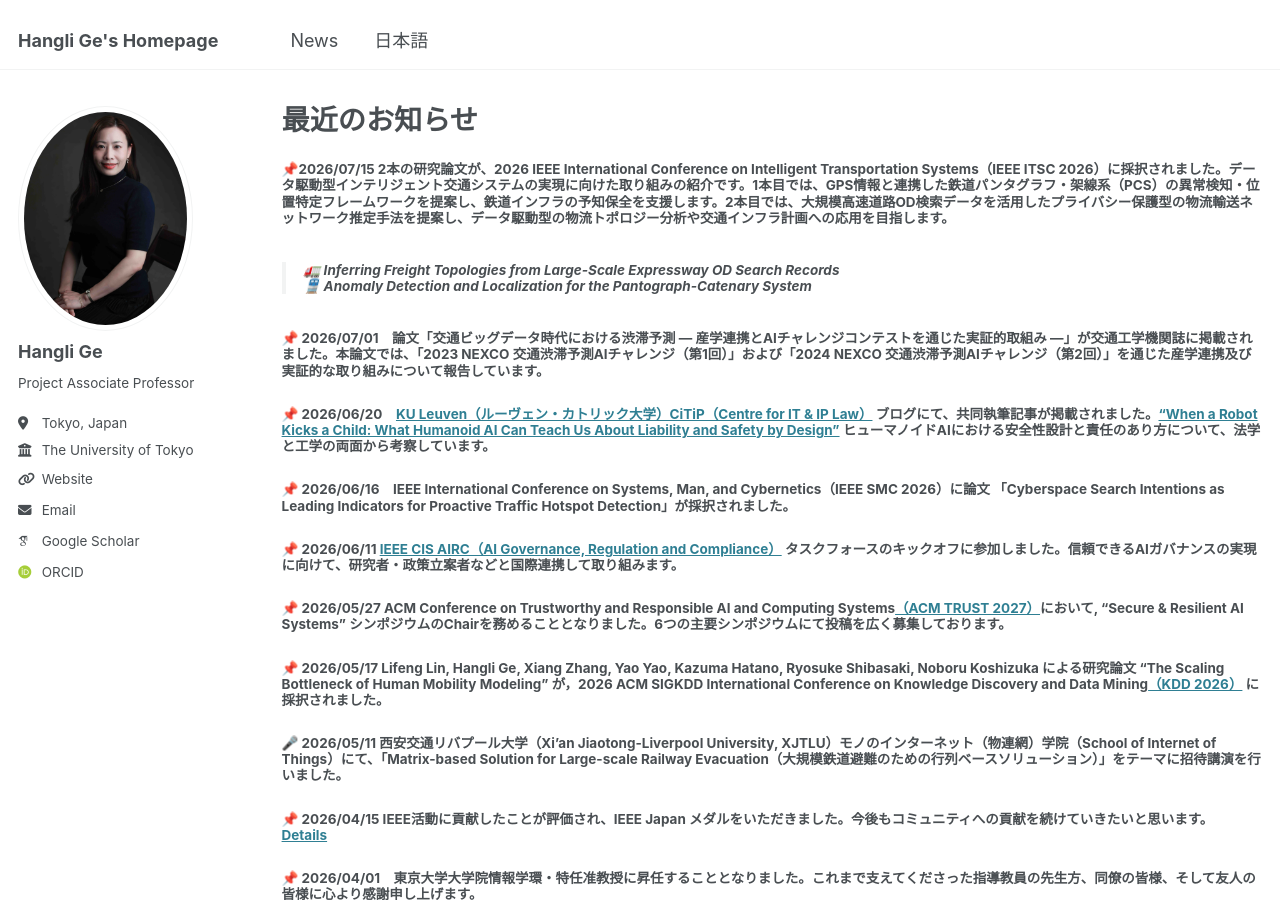
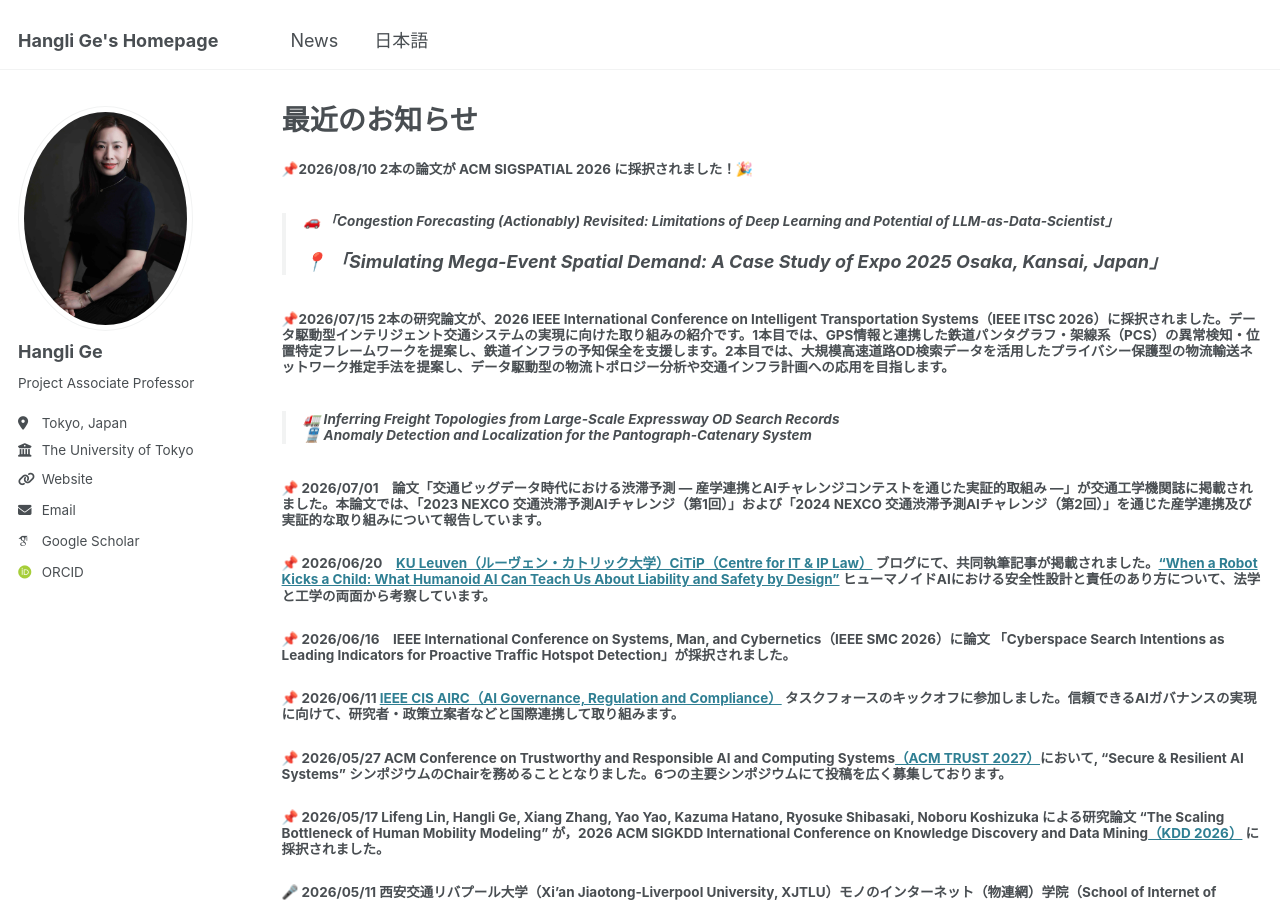
Before and after one commit to christie888/christie888.github.io, a Jekyll site: the page built from _pages/post_jp.md, in a window 1280 px wide and 900 px high. Built offline with Jekyll 4.4.1, drawn with Linux system fonts in a browser that asks for light colours; some web fonts are replaced.

Commit message:
Update post_jp.md

```diff
--- a/_pages/post_jp.md
+++ b/_pages/post_jp.md
@@ -3,6 +3,11 @@
 title: "最近のお知らせ"
 permalink: post_jp/
 ---
+
+
+##### 📌2026/08/10 2本の論文が ACM SIGSPATIAL 2026 に採択されました！🎉
+> ###### 🚗 **「Congestion Forecasting (Actionably) Revisited: Limitations of Deep Learning and Potential of LLM-as-Data-Scientist」**<br>
+> 📍 **「Simulating Mega-Event Spatial Demand: A Case Study of Expo 2025 Osaka, Kansai, Japan」**
 
 
 ##### 📌2026/07/15 2本の研究論文が、2026 IEEE International Conference on Intelligent Transportation Systems（IEEE ITSC 2026）に採択されました。**データ駆動型インテリジェント交通システム**の実現に向けた取り組みの紹介です。1本目では、GPS情報と連携した鉄道パンタグラフ・架線系（PCS）の異常検知・位置特定フレームワークを提案し、鉄道インフラの予知保全を支援します。2本目では、大規模高速道路OD検索データを活用したプライバシー保護型の物流輸送ネットワーク推定手法を提案し、データ駆動型の物流トポロジー分析や交通インフラ計画への応用を目指します。
```
